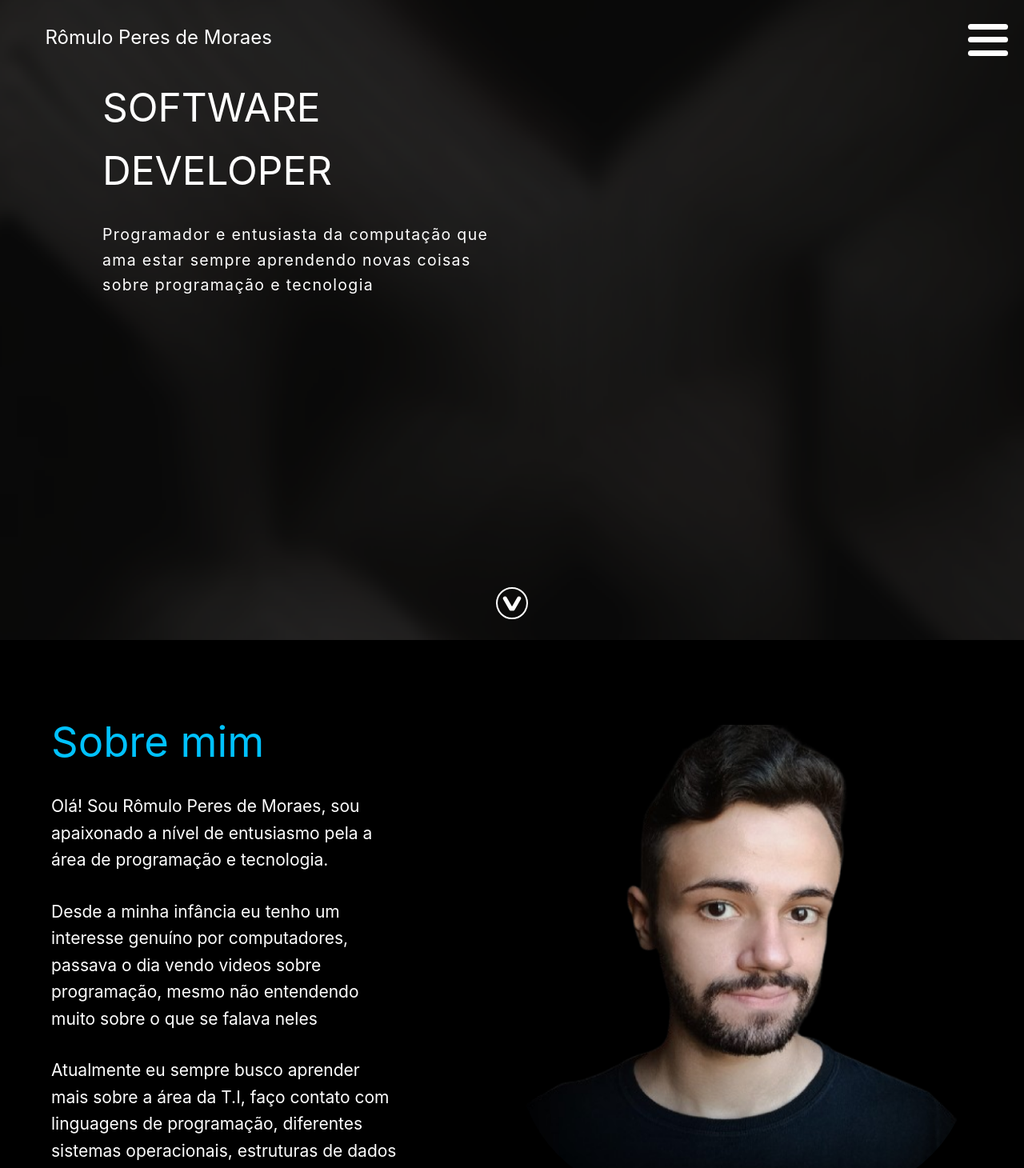
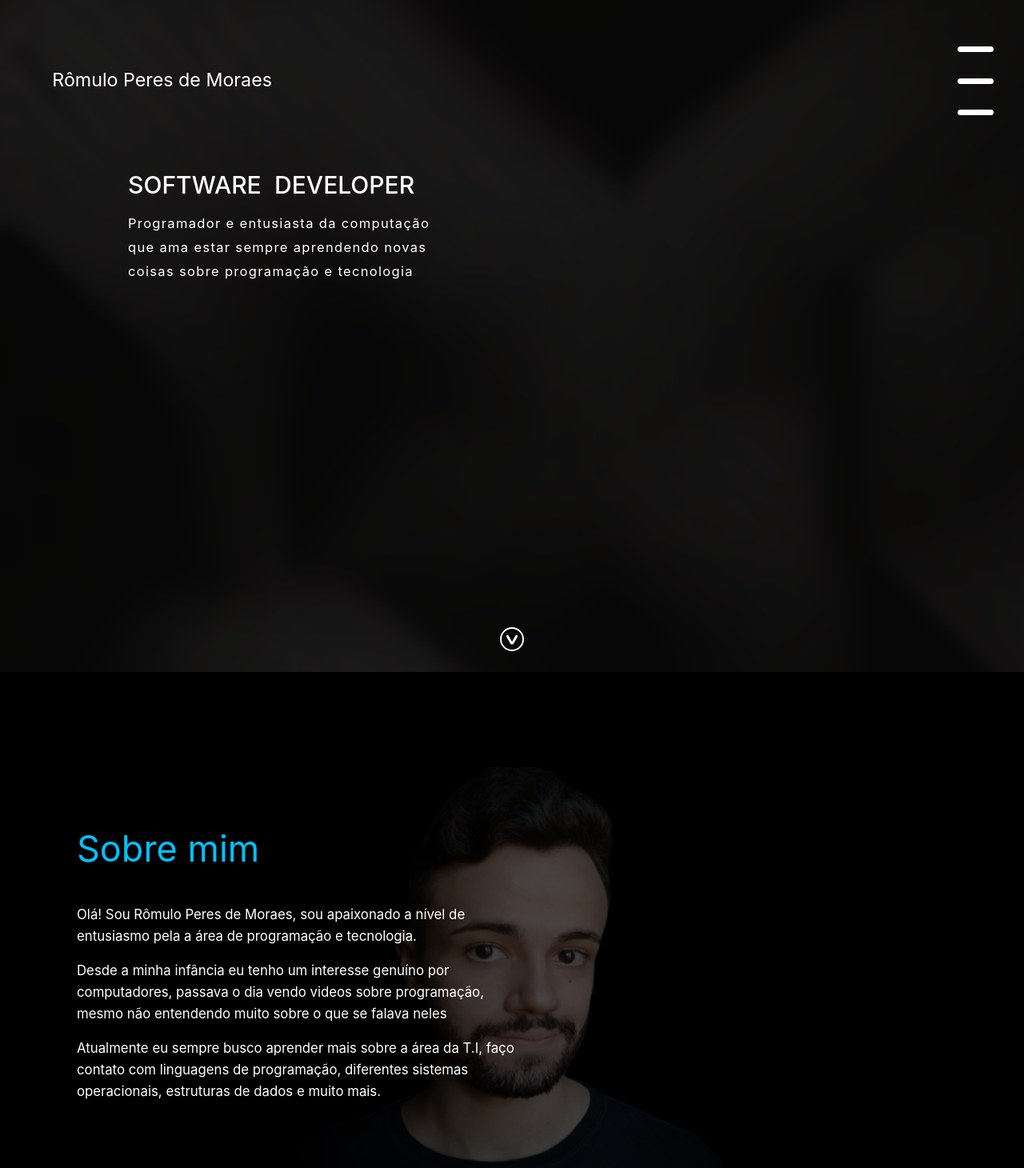
Before and after one commit to Romulo-Moraes/Portfolio, a Vue app: page / in a window 1280 px wide. Shown: the top 1460 px of the page at 80% size. Built offline with nearby package versions, Linux system fonts and the light colour scheme.

Commit message:
Visual bugs fixed

```diff
--- a/src/components/AboutMe.vue
+++ b/src/components/AboutMe.vue
@@ -45,9 +45,9 @@ import { ref } from 'vue';
         </div>
 
         <div class="content-wrapper">
-            <h1 :class="this.dynamicAboutMeTitleClass">Sobre mim</h1>
+            <h1 :class="this.dynamicAboutMeTitleClass" id="about-me-title">Sobre mim</h1>
 
-            <div :class="this.dynamicAboutMeClass">
+            <div :class="this.dynamicAboutMeClass" id="about-me-text">
                 <p>Olá! Sou Rômulo Peres de Moraes, sou apaixonado a nível de entusiasmo pela a área de programação e tecnologia.</p>
                 <p>Desde a minha infância eu tenho um interesse genuíno por computadores, passava o dia vendo videos sobre programação, mesmo não entendendo muito sobre o que se falava neles</p>
                 <p>Atualmente eu sempre busco aprender mais sobre a área da T.I, faço contato com linguagens de programação, diferentes sistemas operacionais, estruturas de dados e muito mais.</p>
@@ -64,10 +64,9 @@ import { ref } from 'vue';
     .content-wrapper{
         width: 85%;
         z-index: 3;
-        padding-top: 2%;
     }
 
-    .content-wrapper > div > p ~ p{
+    #about-me-text > p ~ p{
         margin-top: 7%;
     }
 
@@ -80,10 +79,10 @@ import { ref } from 'vue';
     .my-picture{
         transition: 1s;
         width: 100%;
-        height: 100vh;
+        height: 100%;
         position: absolute;
         display: flex;
-        justify-content: right;
+        justify-content: center;
         align-items: center;
         z-index: 1;
     }
@@ -93,17 +92,20 @@ import { ref } from 'vue';
         display: flex;
         justify-content: center;
         padding-top: 2%;
+        padding-bottom: 2%;
         z-index: 3;
     }
 
     .about-me-component{
         position: relative;
         width: 100%;
+        height: auto;
         min-height: 100vh;
         display: flex;
         justify-content: center;
         align-items: center;
         flex-direction: column;
+        padding-top: 2%;
     }
 
     .about-me-text{
@@ -136,35 +138,26 @@ import { ref } from 'vue';
         opacity: 0.1;
     }
 
-    @media screen and (min-width:600px) {
+    @media screen and (orientation: landscape) {
         .picture{
-            width: 80%;
+            width: 55%;
         }
 
-        .content-wrapper{
-            padding-left: 5%;
-            max-width: 500px;
+        #about-me-text > p{
+            font-size: 80%;
         }
 
-        .about-me-component{
-            align-items: start;
-        }
-    }
-
-    @media screen and (min-width:700px){
-        .picture{
-            width: 60%;
-        }
-    }
-
-    @media screen and (min-width:950px) {
-        .my-picture{
-            z-index: 3;
-            padding-right: 5%;
+        #about-me-title{
+            font-size: 300%;
         }
 
-        .picture{
-            width: 50%;
+        #about-me-text{
+            padding-top: 3%;
+            max-width: 550px;
+        }
+
+        #about-me-text > p ~ p{
+            margin-top: 3%;
         }
     }
 
--- a/src/components/AppHeader.vue
+++ b/src/components/AppHeader.vue
@@ -11,7 +11,7 @@
 </script>
 
 <template>
-        <Overlay color="black" :opacity="0.6" :zindex="1" height="95px"/>
+        <Overlay color="black" :opacity="0.7" :zindex="1" height="100%"/>
 
         <div class="app-header">
             <div class="name">
@@ -27,7 +27,7 @@
     .app-header{
         position: relative;
         width: 100%;
-        height: inherit;
+        height: 100%;
         display: grid;
         grid-template-columns: 50% 50%;
         grid-template-rows: 100%;
@@ -54,12 +54,20 @@
     }
 
     .options-place{
-        padding-top: 25px;
         grid-area: options;
         display: flex;
         flex-direction: column;
         align-items: end;
     }
 
+    @media screen and (orientation: landscape){
+        .app-header{
+            grid-template-columns: 40% 60%;
+        }
 
+        .name{
+            font-size: 155%;
+            justify-content: right;
+        }
+    }
 </style>
--- a/src/components/Apresentation.vue
+++ b/src/components/Apresentation.vue
@@ -12,20 +12,25 @@
 
 <template>
     <section class="apresentation">
-        <Overlay color="black" :opacity="0.6" :zindex="1" height="100%"/>
+        <Overlay color="black" :opacity="0.7" :zindex="1" height="100%"/>
         <section class="introduction">
-            <h1 class="role">SOFTWARE<br/>DEVELOPER</h1>
+            <h1 class="role">SOFTWARE<span class="possible-breakline"></span> DEVELOPER</h1>
             <div class="introduction-text">
                 <p>Programador e entusiasta da computação que ama estar sempre aprendendo novas coisas sobre programação e tecnologia</p>
             </div>
         </section>
         <section class="arrow-placeholder">
-            <ArrowDown />
+            <ArrowDown dimensions="30px"/>
         </section>
     </section>
 </template>
 
 <style>
+    .possible-breakline::after{
+        content: '\a';
+        white-space: pre;
+    }
+
     .arrow-placeholder{
       position: relative;
       width: 100%;
@@ -33,7 +38,7 @@
       display: flex;
       justify-content: center;
       align-items: end;
-      padding-bottom: 2%;
+      padding-bottom: 5%;
       z-index: 2;
     }
 
@@ -45,18 +50,18 @@
     }
 
     .introduction > h1{
-        font-size: 330%;
+        font-size: 255%;
+        font-weight: 500;
+    }
 
+    .introduction-text > p{
+        margin-top: 10%;
+        font-size: 120%;
+        letter-spacing: 1pt;
     }
 
     .introduction-text{
         max-width: 500px;
-    }
-
-    .introduction-text > p{
-        margin-top: 5%;
-        font-size: 130%;
-        letter-spacing: 1pt;
     }
 
     .apresentation{
@@ -68,9 +73,42 @@
         align-items: center;
     }
 
-    @media screen and (min-width: 900px){
+    @media screen and (orientation: landscape){
+        .possible-breakline::after{
+            content: ' ';
+        }
+
         .introduction{
-            width: 80%;
+            width: 75%;
+            padding-top: 1%;
+        }
+
+        .introduction > h1{
+            font-size: 200%;
+            line-height: 125%;
+        }
+
+        .introduction-text{
+            max-width: 380px;
+        }
+
+        .introduction-text > p{
+            margin-top: 4%;
+            font-size: 110%;
+            letter-spacing: 1pt;
+            line-height: 180%;
+        }
+
+        .arrow-placeholder{
+            position: relative;
+            width: 100%;
+            height: 100%;
+            display: flex;
+            justify-content: center;
+            align-items: end;
+            padding-bottom: 2%;
+            z-index: 2;
         }
     }
+
 </style>
--- a/src/components/ArrowDown.vue
+++ b/src/components/ArrowDown.vue
@@ -1,11 +1,21 @@
 <script>
     export default{
+        props: [
+            'dimensions'
+        ],
 
+        computed: {
+            cssProps(){
+                return {
+                    '--arrow-dimensions' : this.$props.dimensions
+                }
+            }
+        }
     }
 </script>
 
 <template>
-    <div class="arrow">
+    <div class="arrow" :style="cssProps">
         <div class="line"></div>
         <div class="line"></div>
     </div>
@@ -14,29 +24,30 @@
 <style>
 
     .line{
-        width: 20px;
-        height: 5px;
+        width: 50%;
+        height: 12.5%;
         border-radius: 50px;
         background-color: white;
-        position: absolute;
+        position: relative;
     }
 
     .line:nth-child(1){
         transform: rotateZ(60deg);
-        translate: -5px;
+        translate: 25%;
     }
 
     .line:nth-child(2){
         transform: rotateZ(-60deg);
-        translate: 5px;
+        translate: -25%;
     }
 
     .arrow{
+        flex-direction: row;
         display: flex;
         justify-content: center;
         align-items: center;
-        width: 40px;
-        height: 40px;
+        width: var(--arrow-dimensions);
+        height: var(--arrow-dimensions);
         border: 2px solid white;
         border-radius: 50%;
     }
--- a/src/components/ShortcutList.vue
+++ b/src/components/ShortcutList.vue
@@ -58,8 +58,8 @@
 
 <style>
     .options-icon-line{
-        width: 50px;
-        height: 7px;
+        width: 42.5px;
+        height: 5px;
         background-color: white;
         border-radius: 10px;
         position: relative;
@@ -68,8 +68,9 @@
     .options-icon{
         position: relative;
         width: 100%;
-        height: 50px;
+        height: 50%;
         display: flex;
+        padding-top: 5%;
         flex-direction: column;
         justify-content: space-around;
         align-items: center;
@@ -77,10 +78,38 @@
     }
     .options-shortcuts-holder{
         position: relative;
+        padding-right: 10%;
+        height: 100%;
+        display: flex;
+        align-items: center;
+        justify-content: center;
     }
 
     .options-n-shortcuts{
+        width: 100%;
         margin-top: 15%;
-        position: relative;
+        position: absolute;
+        display: flex;
+        justify-content: left;
+        flex-direction: column;
+        z-index: 50;
+    }
+
+    @media screen and (orientation: landscape){
+        .options-icon-line{
+            width: 45px;
+            height: 7px;
+            background-color: white;
+            border-radius: 10px;
+            position: relative;
+        }
+
+        .options-icon{
+            height: 60%;
+        }
+
+        .options-shortcuts-holder{
+            padding-right: 5%;
+        }
     }
 </style>
--- a/src/views/Landing.vue
+++ b/src/views/Landing.vue
@@ -49,14 +49,15 @@ import { ref } from 'vue';
     <header id="view-header" ref="headerElementReference">
       <AppHeader />
     </header>
-    <main id="page-content">
-      <section id="first-page" ref="firstPageElementReference">
+    <main>
+        <section id="first-page" ref="firstPageElementReference">
         <Apresentation />
       </section>
       <section id="about-me">
         <AboutMe />
       </section>
-   </main>
+    </main>
+
   </div>
 
 </template>
@@ -78,10 +79,12 @@ import { ref } from 'vue';
     }
 
     #about-me{
+      height: auto;
       display: flex;
       justify-content: center;
       align-items: center;
       background-color: black;
+      grid-area: about-me;
     }
 
     #page-content{
@@ -91,13 +94,16 @@ import { ref } from 'vue';
     }
 
     #view-wrapper{
+      width: 100vw;
       display: flex;
       flex-direction: column;
+      z-index: 20;
     }
 
     #view-header{
       z-index: 3;
-      height: 95px;
+      position: relative;
+      height: 13dvh;
     }
 
     main{
@@ -109,10 +115,10 @@ import { ref } from 'vue';
     }
 
     #first-page{
+      display: flex;
+      flex-direction: column;
       position: relative;
-      grid-area: first;
-      height: calc(100vh - 95px);
-      min-height: 367px;
+      height: 87dvh;
     }
 
     .background-image{
@@ -120,4 +126,16 @@ import { ref } from 'vue';
         width: 100vw;
         height: 100vh;
     }
+
+    @media screen and (orientation: landscape) {
+      #view-header{
+        height: 25dvh;
+      }
+      #first-page{
+        display: flex;
+        flex-direction: column;
+        position: relative;
+        height: 80dvh;
+      }
+    }
 </style>
```
